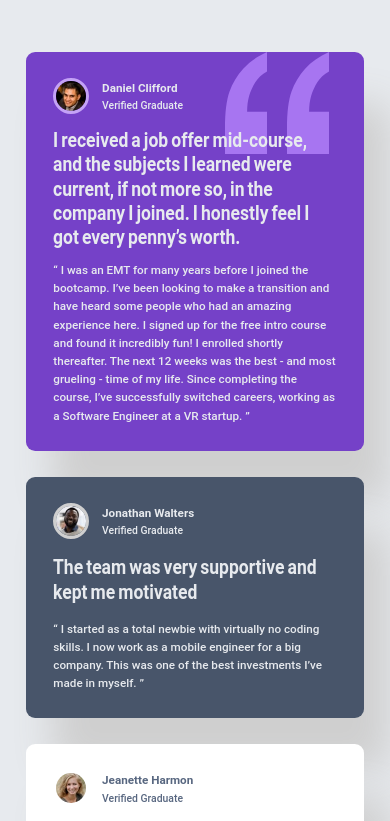
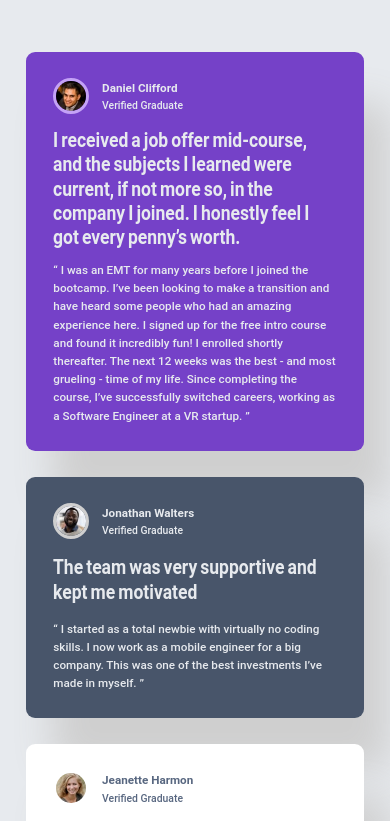
Before and after one commit to AmIKamil/testimonials-grid-section, a plain HTML site: page index.html in a window 390 px wide. Shown: the top 821 px of the page. Drawn offline with Linux system fonts and the light colour scheme.

Commit message:
removed quotation background on smaller devices

```diff
--- a/styles.css
+++ b/styles.css
@@ -170,4 +170,9 @@ article blockquote{
         flex-direction: column;
         margin: 4rem 2rem;
     }
+
+    .quotation{
+        color: var(--Grey100);
+        background-image: none;
+    }
 }
```
